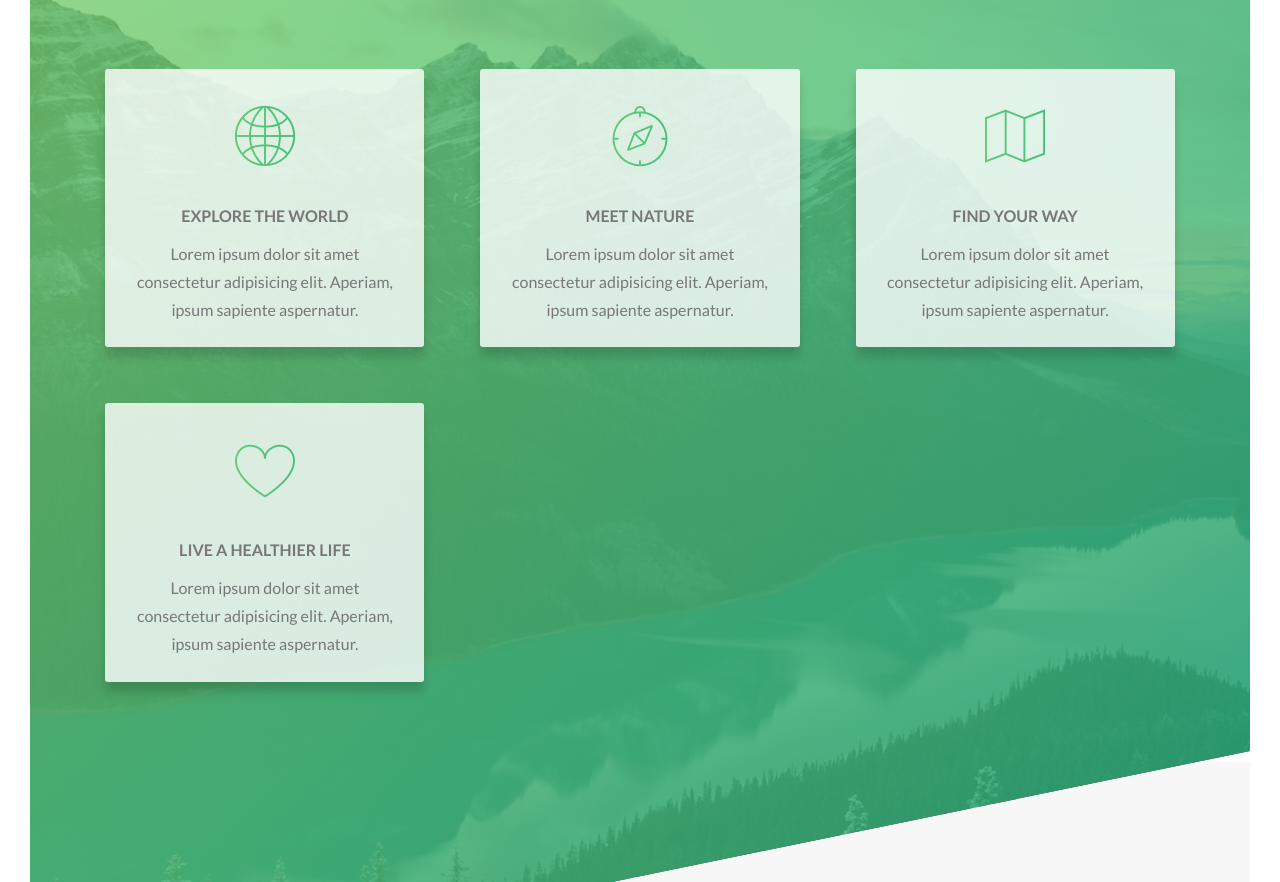
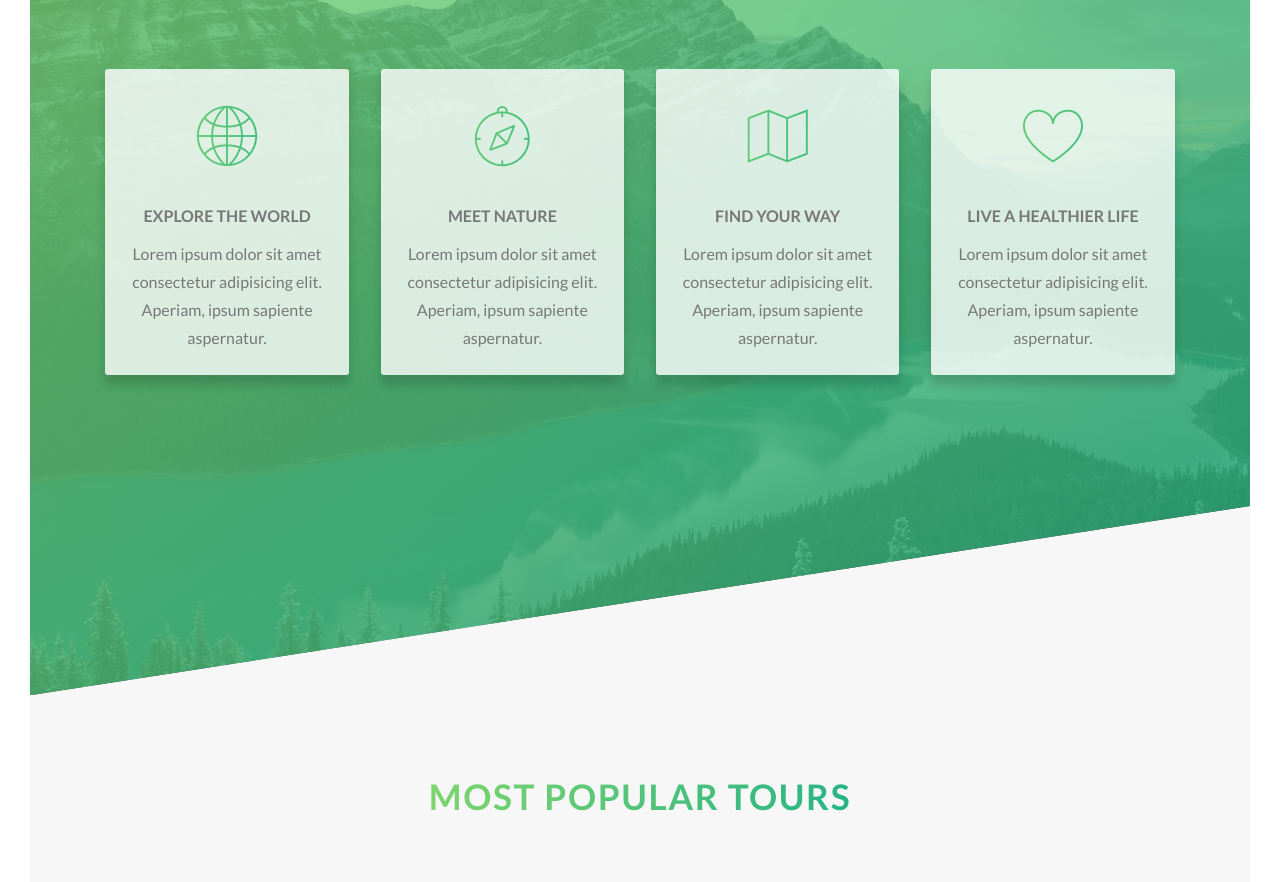
Before and after one commit to rynay/NatoursProject-AdvancedCSSandSASS, a plain HTML site: page my-src/index.html in a window 1280 px wide. Shown: the part 1644-2526 px from the top of the page. Drawn offline with Linux system fonts and the light colour scheme.

Commit message:
features adaptation changes

```diff
--- a/my-src/scss/components/blocks/_features.scss
+++ b/my-src/scss/components/blocks/_features.scss
@@ -12,7 +12,7 @@
         display: grid;
         grid-template-columns: repeat(auto-fit, minmax(15rem, 1fr));
         grid-template-rows: auto;
-        grid-gap: 3.5rem;
+        grid-gap: 2rem;
     }
 
     &__card {
```
Also changed, not shown: my-src/css/main.css.
